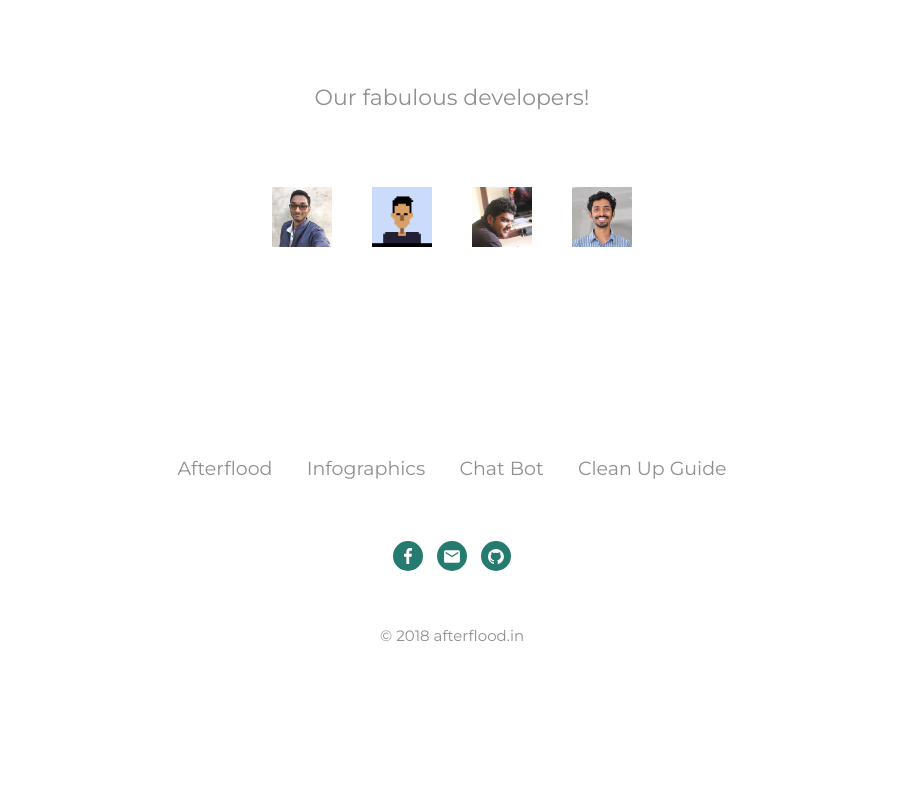
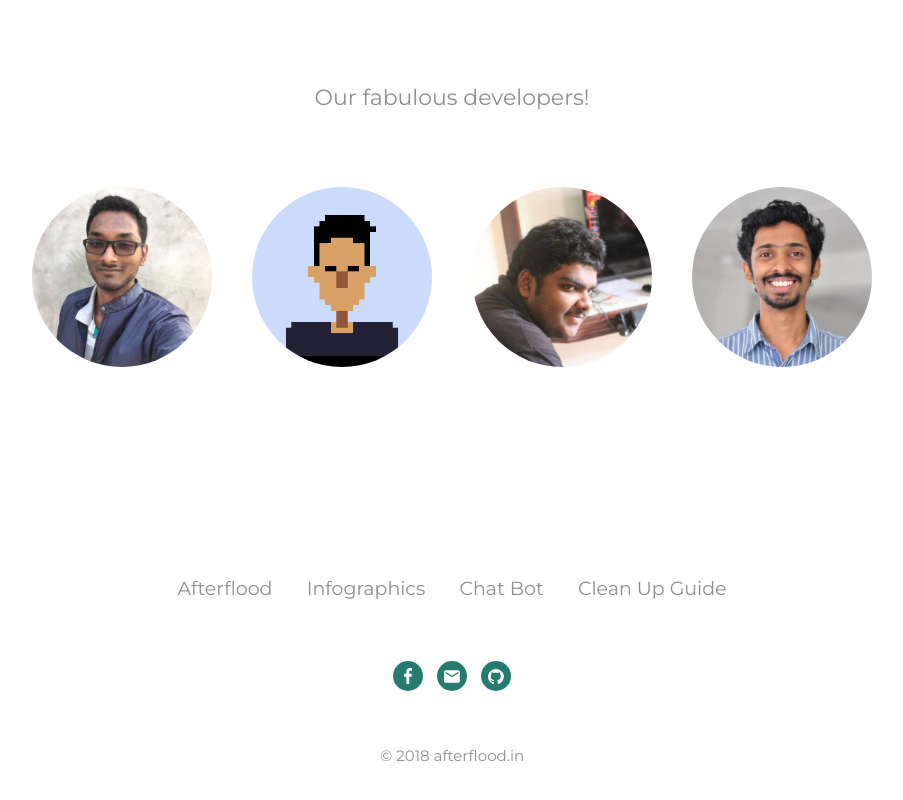
Before and after one commit to afterflood/info.afterflood.in, a plain HTML site: page index.html in a window 1280 px wide. Shown: the part 4504-5304 px from the top of the page, without its empty margins (188-1091 px from the left). Before the commit the page ends 5252 px from the top, so only its background shows below. Drawn offline with nearby package versions, Linux system fonts and the light colour scheme.

Commit message:
Update developers image style

```diff
--- a/css/main.css
+++ b/css/main.css
@@ -573,8 +573,9 @@ img {
   border-bottom: 1px solid rgba(0, 0, 0, 0.1);
 }
 .press-logo {
-  max-width: 100%;
-  max-height: 60px;
+  max-width: 180px;
+  max-height: 180px;
+  border-radius: 50%;
   display: block;
   margin: auto;
 }
```
